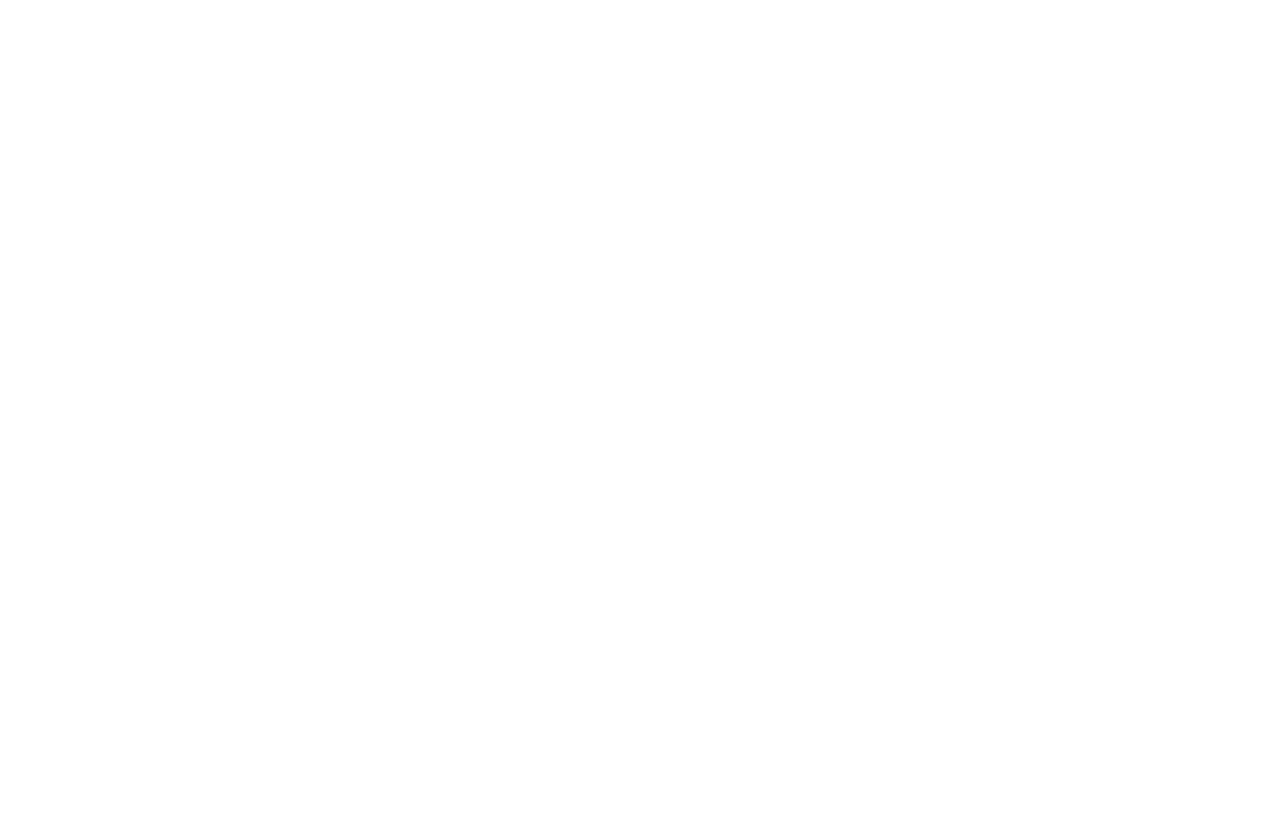
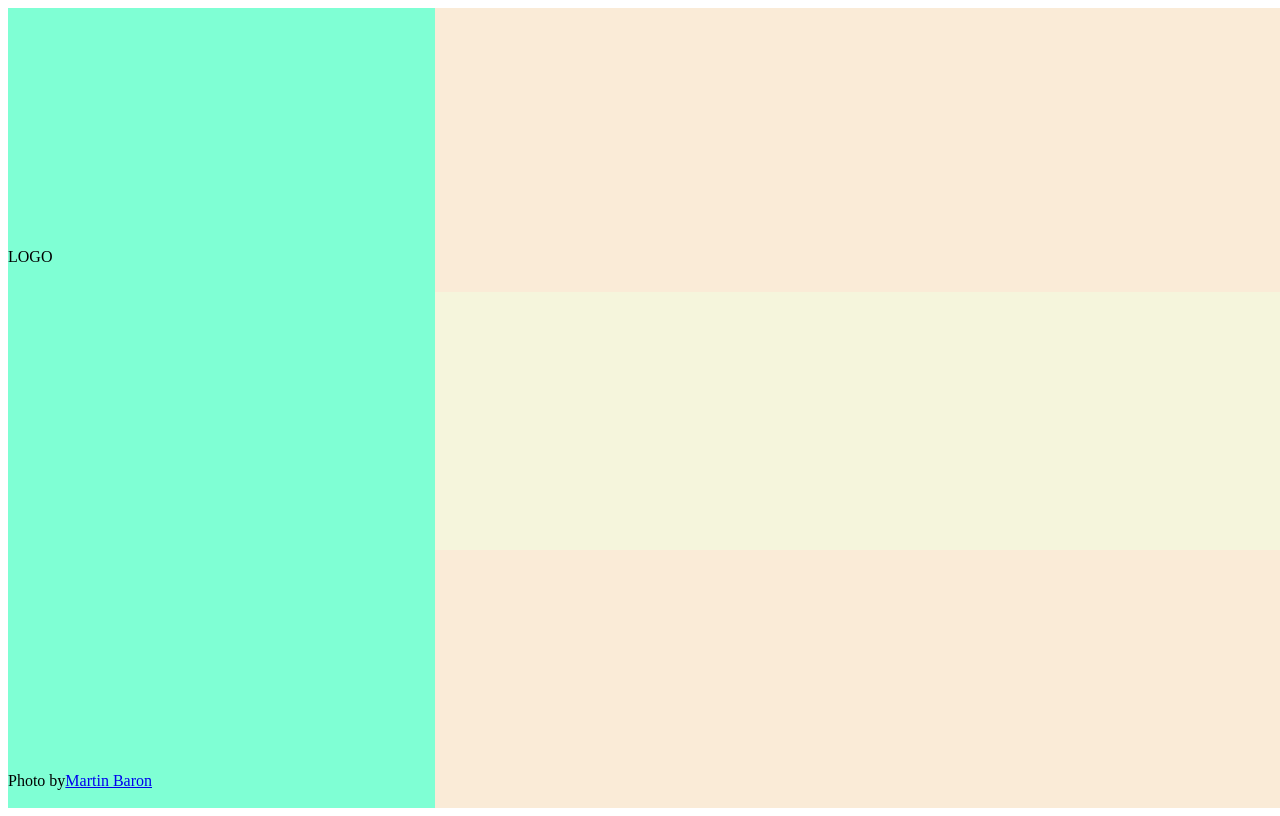
Before and after one commit to jpawz/sign-up-form, a plain HTML site: page index.html in a window 1280 px wide. Drawn offline with Linux system fonts and the light colour scheme.

Commit message:
Split page into main sections

```diff
--- a/index.html
+++ b/index.html
@@ -8,6 +8,17 @@
 </head>
 
 <body>
+    <div class="container">
+        <div class="left-section">
+            <span class="logo">LOGO</span>
+            <span class="footer">Photo by <a href="https://unsplash.com/@elmartinbaron">Martin Baron</a></span>
+        </div>
+        <div class="right-section">
+            <div class="top"></div>
+            <div class="middle"></div>
+            <div class="bottom"></div>
+        </div>
+    </div>
 
 </body>
 
--- a/style.css
+++ b/style.css
@@ -0,0 +1,42 @@
+.container {
+  display: flex;
+  height: 100vh;
+  width: 100vw;
+}
+
+.left-section {
+  flex: 1;
+  background-color: aquamarine;
+}
+
+.logo {
+  display: flex;
+  position: relative;
+  top: 30vh;
+}
+
+.footer {
+  display: flex;
+  position: absolute;
+  bottom: 10px;
+}
+
+.right-section {
+  flex: 2;
+  background-color: antiquewhite;
+  display: flex;
+  flex-direction: column;
+}
+
+.right-section > .top {
+  flex: 1.1;
+}
+
+.right-section > .middle {
+  flex: 1;
+  background-color: beige;
+}
+
+.right-section > .bottom {
+  flex: 1;
+}
```
